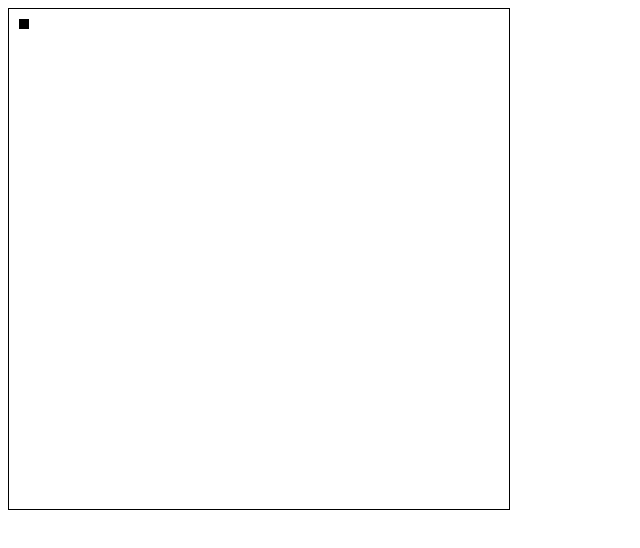
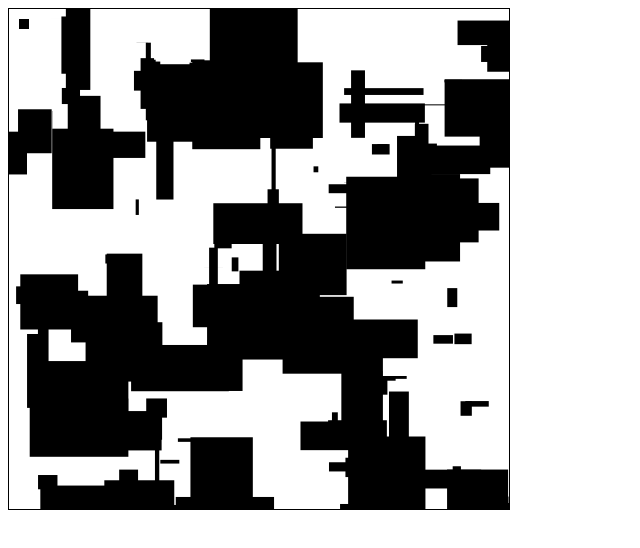
Before and after one commit to bensmus/dodge-fallers, a plain HTML site: page index.html in a window 1280 px wide. Shown: the whole page, without its empty margins (0-640 px from the left). Drawn offline with Linux system fonts and the light colour scheme.

Commit message:
lowkey a horror game

```diff
--- /dev/null
+++ b/collidable-gen.js
@@ -0,0 +1,18 @@
+"use strict";
+/**
+ * Adds between 1 and 4 collidables
+ */
+function addObstacle(collidables) {
+    const count = Math.random() * 4;
+    let currentx = Math.random() * GAME_WIDTH;
+    let currenty = Math.random() * GAME_HEIGHT;
+    let currentWidth = Math.random() * 20;
+    let currentHeight = Math.random() * 20;
+    for (let i = 0; i < count; i++) {
+        collidables.push(new Rect(currentx, currenty, currentWidth, currentHeight));
+        currentx += ((Math.random() - 0.5) * 2) * currentWidth;
+        currenty += ((Math.random() - 0.5) * 2) * currentHeight;
+        currentWidth = Math.random() * 100;
+        currentHeight = Math.random() * 100;
+    }
+}
--- a/index.html
+++ b/index.html
@@ -21,5 +21,6 @@
   <canvas id="canvas"></canvas>
 </body>
 <script src="rect-collisions.js"></script>
+<script src="collidable-gen.js"></script>
 <script src="main.js"></script>
 </html>
--- a/main.js
+++ b/main.js
@@ -3,7 +3,7 @@ const canvas = document.getElementById('canvas');
 const ctx = canvas.getContext('2d');
 const GAME_WIDTH = 500;
 const GAME_HEIGHT = 500;
-const MOVE_SIZE = 5;
+const MOVE_SIZE = 10;
 const gamestate = {
     player: new Rect(10, 10, 10, 10),
     collidables: [
@@ -20,10 +20,10 @@ function handleKeydown(event) {
     let dx = 0;
     let dy = 0;
     if (event.key == 'a') {
-        dx = MOVE_SIZE;
+        dx = -MOVE_SIZE;
     }
     else if (event.key == 'd') {
-        dx = -MOVE_SIZE;
+        dx = MOVE_SIZE;
     }
     else if (event.key == 'w') {
         dy = -MOVE_SIZE;
@@ -44,6 +44,13 @@ function handleKeydown(event) {
 function render() {
     ctx.clearRect(0, 0, GAME_WIDTH, GAME_HEIGHT);
     ctx.fillRect(gamestate.player.topleft.x, gamestate.player.topleft.y, gamestate.player.width, gamestate.player.width);
+    for (const collidable of gamestate.collidables) {
+        ctx.fillRect(collidable.topleft.x, collidable.topleft.y, collidable.width, collidable.height);
+    }
+    const seconds = new Date().getSeconds();
+    if (seconds % 5 == 0) {
+        addObstacle(gamestate.collidables);
+    }
     window.requestAnimationFrame(render);
 }
 canvas.width = GAME_WIDTH;
--- a/rect-collisions.js
+++ b/rect-collisions.js
@@ -30,7 +30,7 @@ class Rect {
                 }
             }
         }
-        return true;
+        return false;
     }
     getMovementSegments(dx, dy) {
         const segs = [];
--- a/rect-collisions.ts
+++ b/rect-collisions.ts
@@ -61,7 +61,7 @@ class Rect {
         }
       }
     }
-    return true;
+    return false;
   }
 
   getMovementSegments(dx: number, dy: number) {
```
Also changed, not shown: collidable-gen.ts (added, +17 -0 lines), main.ts (+13 -3 lines), 1 other file.
